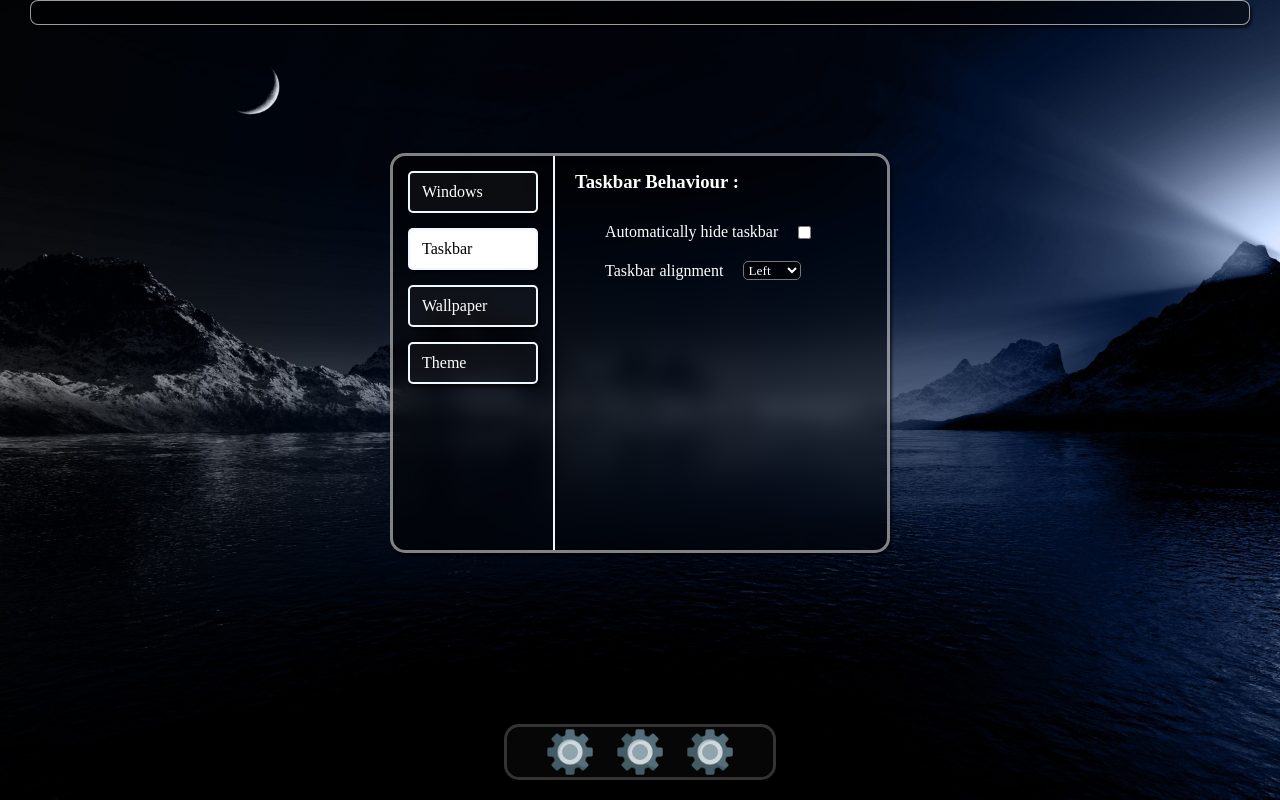
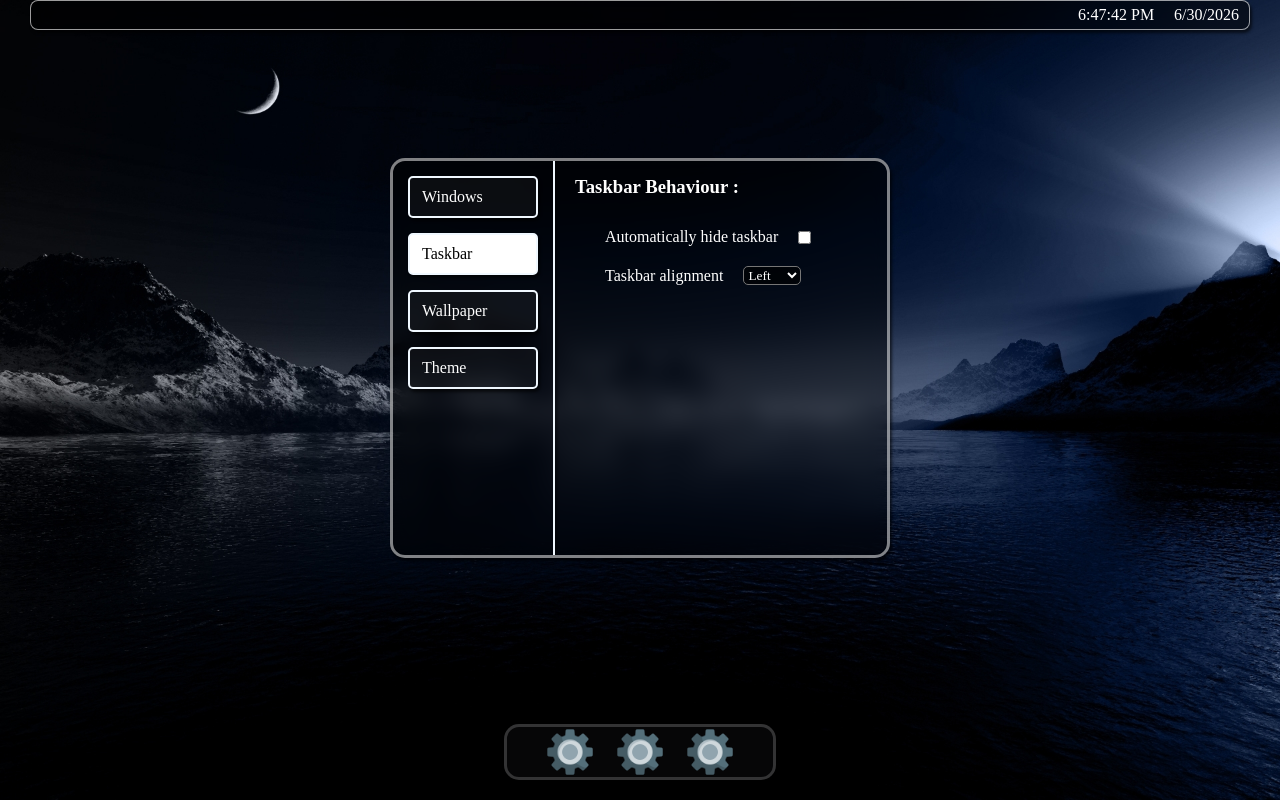
Before and after one commit to SteveWinst10/NightOS, a plain HTML site: page index.html in a window 1280 px wide. Drawn offline with Linux system fonts and the light colour scheme; a web font is replaced by a local one.

Commit message:
feat: add clock in topbar

```diff
--- a/index.html
+++ b/index.html
@@ -76,5 +76,6 @@
                 </div>
         </div>
     </footer>
+    <script src="script.js"></script>
     </body>
     </html>
--- /dev/null
+++ b/script.js
@@ -0,0 +1,12 @@
+function updateTime() {
+    var now = new Date();
+
+    var timeStr = now.toLocaleTimeString();
+    var dateStr = now.toLocaleDateString();
+
+    var timeText = document.getElementById("clock");
+    if (timeText) {
+        timeText.innerHTML = `<pre>${timeStr}     ${dateStr}</pre>`;
+    }
+}
+setInterval(updateTime, 1000);
--- a/style.css
+++ b/style.css
@@ -139,11 +139,14 @@ body{
 header{
     display: flex;
     justify-content: right;
-    height: 25px;
+    align-items: center;
+    height: 30px;
     margin-left: 30px;
     margin-right: 30px;
     border:1px solid rgba(255,255,255,0.61) ;
     border-radius: 8px;
+    padding-right: 10px;
+    padding-left: 10px;
 }
 .rounded-border{
     border: 3px solid rgba(231,231,231,0.2);
```
